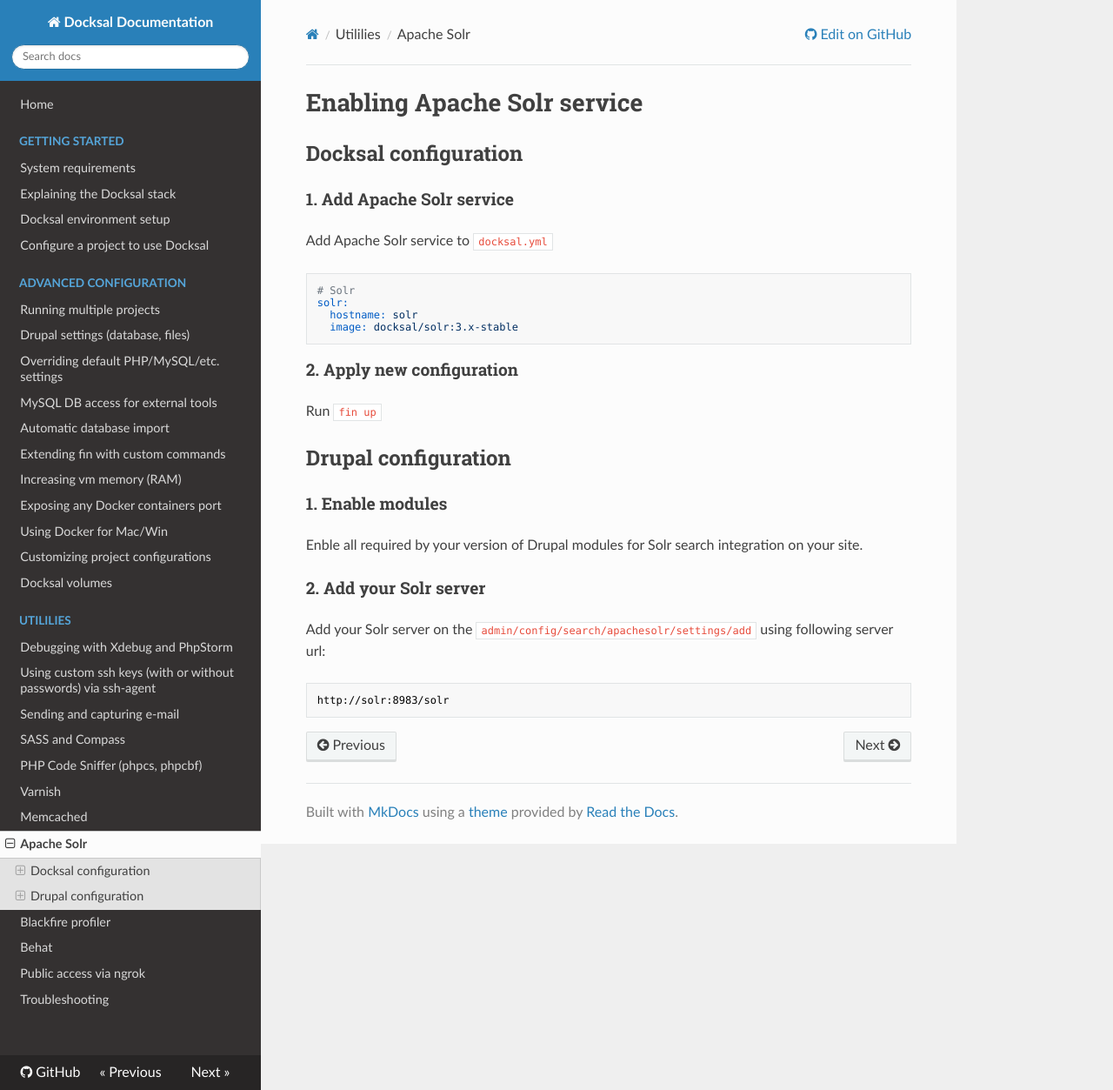
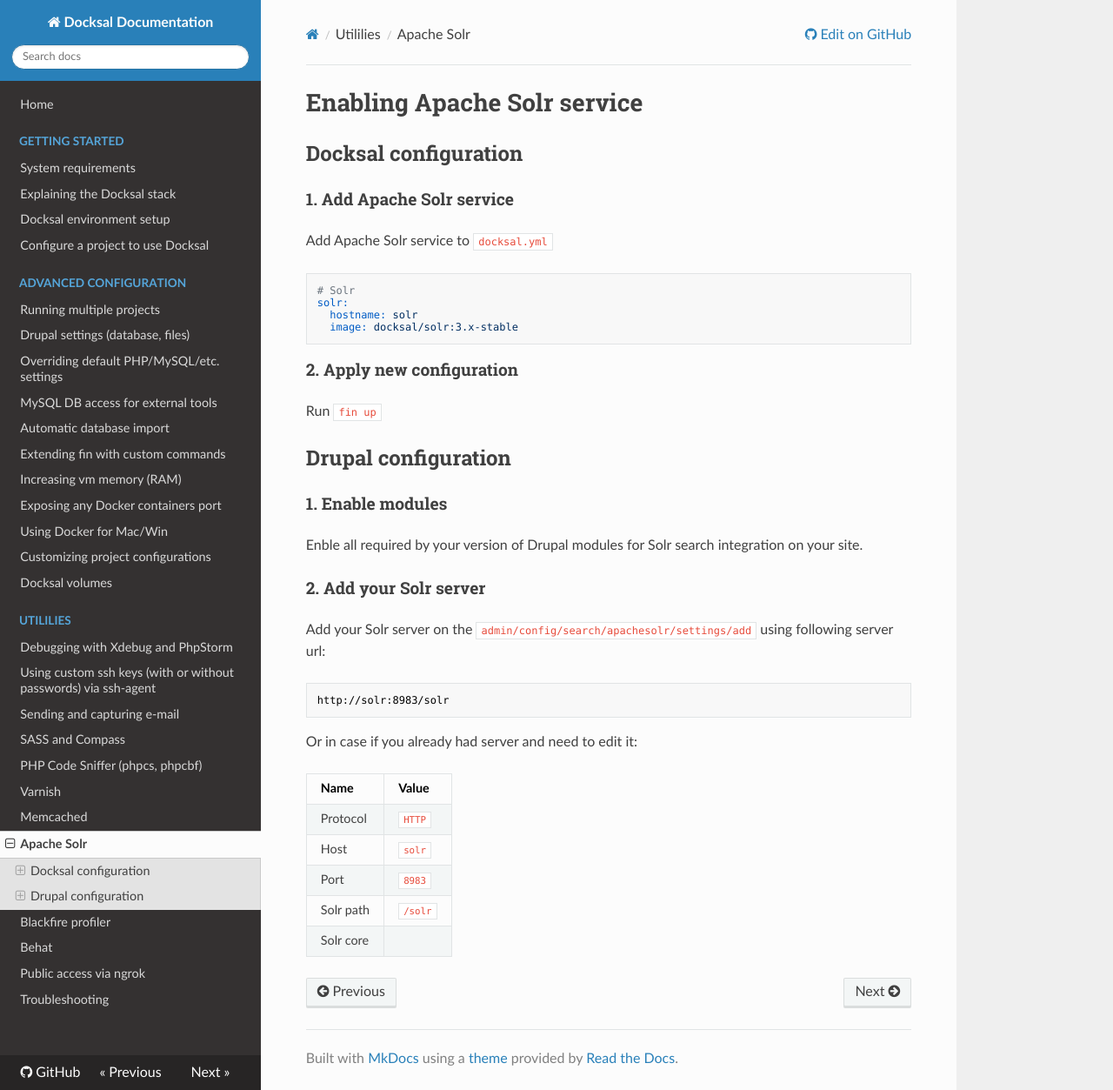
Before and after one commit to docksal/docksal, an MkDocs documentation site: the page built from docs/apache-solr.md, in a window 1280 px wide and 1253 px high. Shown: the whole window at 87% size. Built offline with MkDocs 1.6.1, drawn with Linux system fonts in a browser that asks for light colours; nearby versions of some CDN libraries; old or Windows-style settings are respelled for this version of MkDocs.

Commit message:
Update apache-solr.md

````diff
--- a/docs/apache-solr.md
+++ b/docs/apache-solr.md
@@ -30,3 +30,13 @@ Add your Solr server on the `admin/config/search/apachesolr/settings/add` using
 ```
 http://solr:8983/solr
 ```
+
+Or in case if you already had server and need to edit it:
+
+| Name | Value |
+|---|---|
+| Protocol | `HTTP` |
+| Host | `solr` |
+| Port | `8983` |
+| Solr path | `/solr` |
+| Solr core |  |
````
